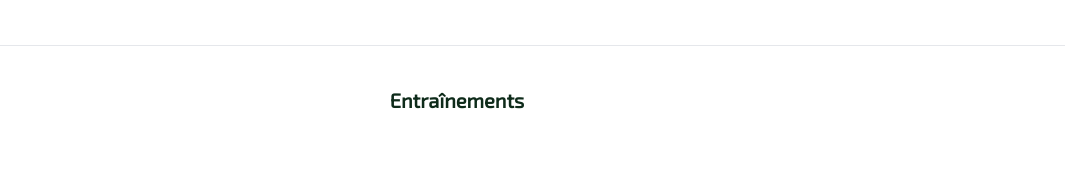
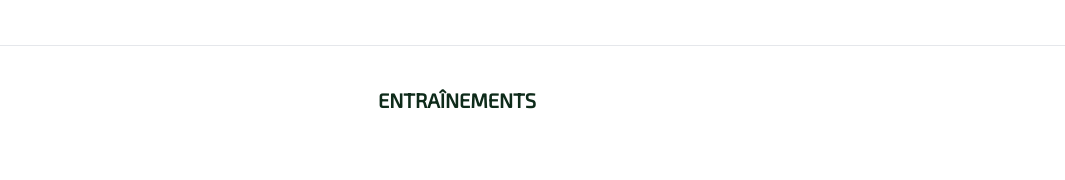
Before and after one commit to ttfarguais/ttfarguais, a Next.js app: page /entrainements in a window 1280 px wide. Shown: the part 220-400 px from the top of the page, without its empty margins (183-1248 px from the left). Built offline with nearby package versions, Linux system fonts and the light colour scheme.

Commit message:
Update Training.jsx

```diff
--- a/app/src/components/Main/Training/Training.jsx
+++ b/app/src/components/Main/Training/Training.jsx
@@ -5,7 +5,7 @@ export default function Training() {
   return (
     <>
    <section className="p-6 md:w-4/6 m-auto 2xl:w-3/6">
-    <h1 className="text-xl text-center font-bold p-4 mb-8">Entraînements</h1>
+    <h1 className="text-xl text-center font-bold p-4 mb-8">ENTRAÎNEMENTS</h1>
 
     <div className="flex flex-col justify-between mb-8 gap-6">
       <ul>
```
